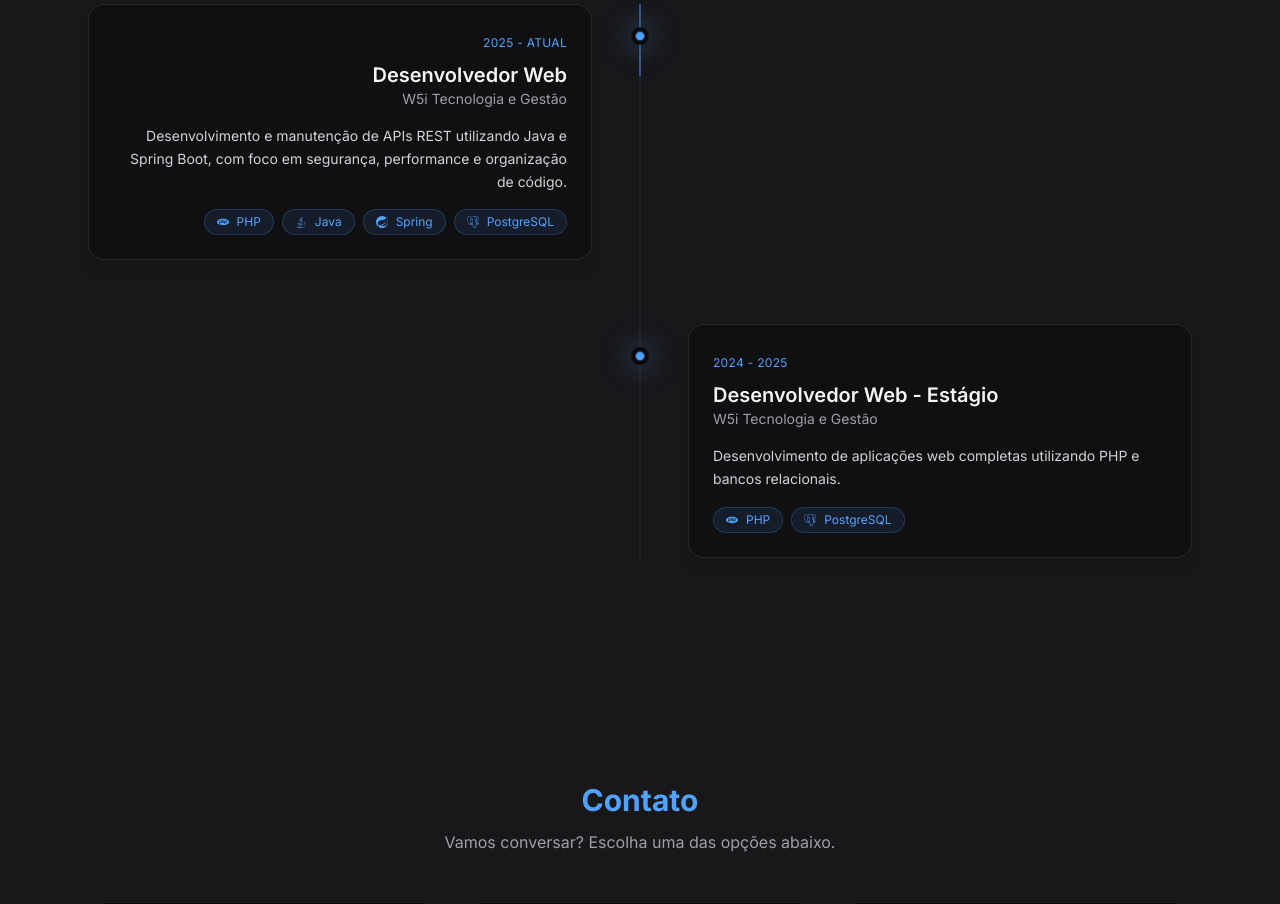
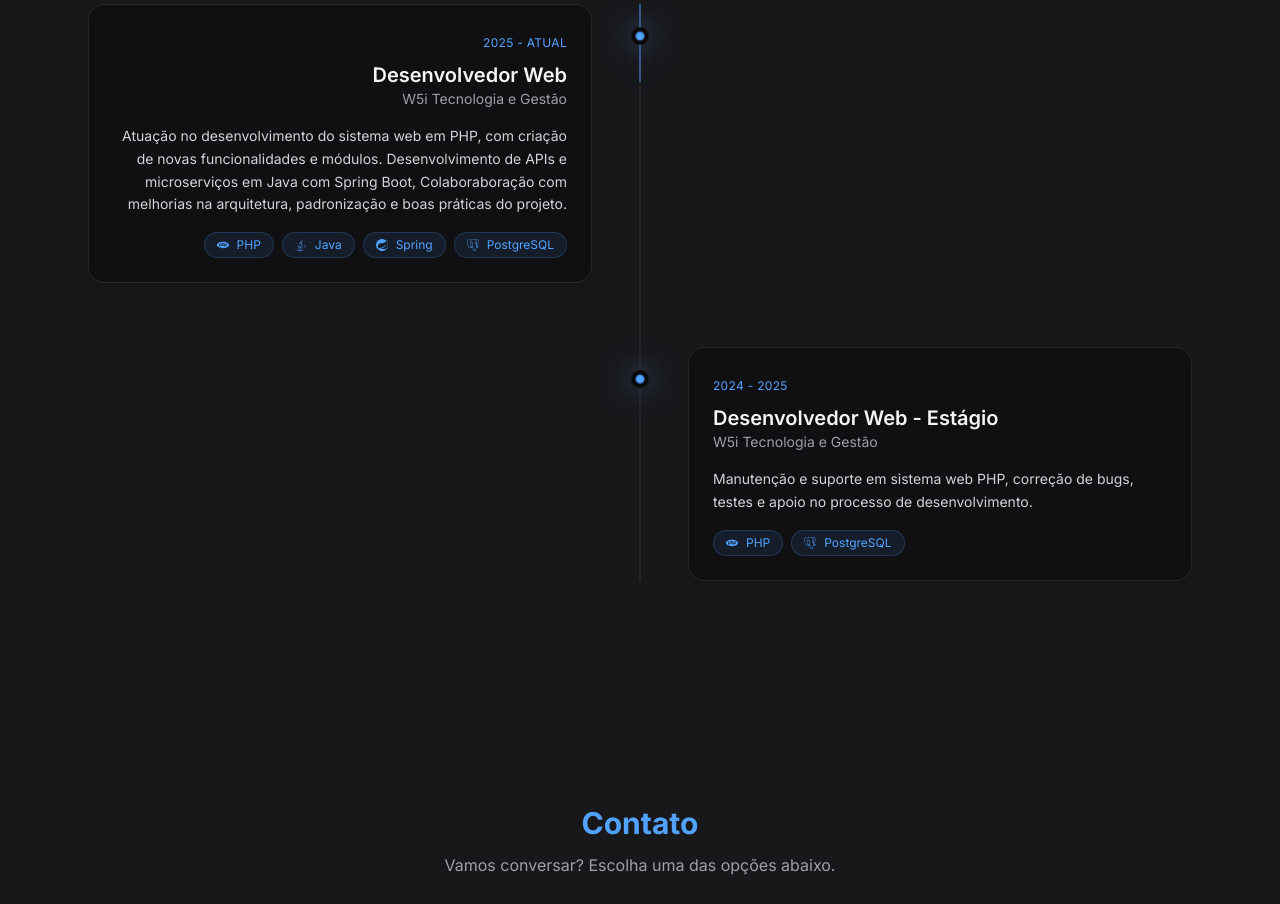
Before and after one commit to MarcosCondeJr/my-portfolio, a React (Vite) app: page / in a window 1280 px wide. Shown: the part 3460-4364 px from the top of the page. Built offline with nearby package versions, Linux system fonts and the light colour scheme.

Commit message:
refactor: melhorias na descrição das experiencias

```diff
--- a/src/data/experiences.js
+++ b/src/data/experiences.js
@@ -6,7 +6,7 @@ export const experiences = [
     period: "2025 - Atual",
     type: "Profissional",
     description:
-      "Desenvolvimento e manutenção de APIs REST utilizando Java e Spring Boot, com foco em segurança, performance e organização de código.",
+      "Atuação no desenvolvimento do sistema web em PHP, com criação de novas funcionalidades e módulos. Desenvolvimento de APIs e microserviços em Java com Spring Boot, Colaboraboração com melhorias na arquitetura, padronização e boas práticas do projeto.",
     stack: ["PHP", "Java", "Spring", "PostgreSQL"],
   },
   {
@@ -16,7 +16,7 @@ export const experiences = [
     period: "2024 - 2025",
     type: "estagio",
     description:
-      "Desenvolvimento de aplicações web completas utilizando PHP e bancos relacionais.",
+      "Manutenção e suporte em sistema web PHP, correção de bugs, testes e apoio no processo de desenvolvimento.",
     stack: ["PHP", "PostgreSQL"],
   },
 ];
```
